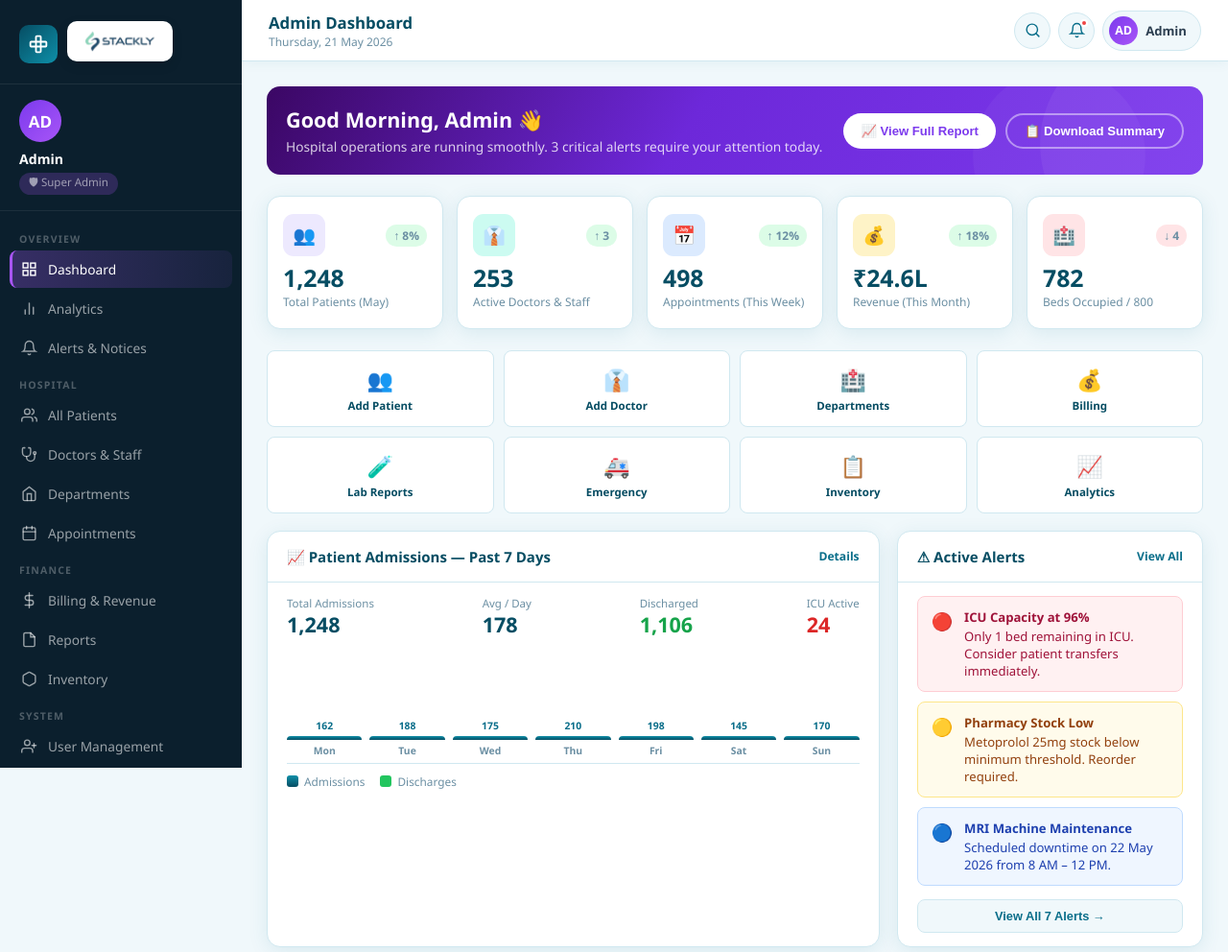
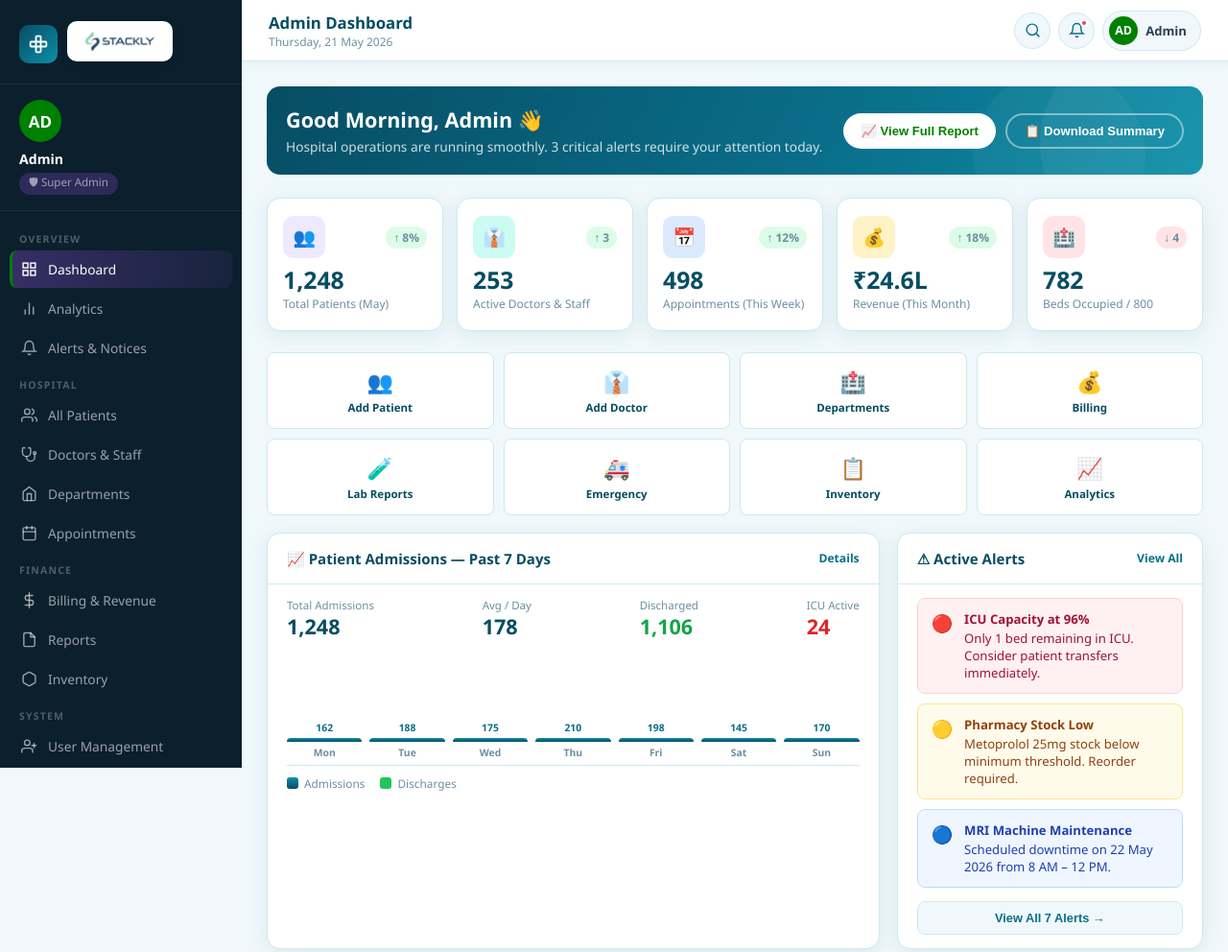
Before and after one commit to Sairam-hh/hospital_theme, a plain HTML site: page admin-dashboard.html in a window 1280 px wide. Shown: the top 992 px of the page at 96% size. Drawn offline with Linux system fonts and the light colour scheme.

Commit message:
color change

```diff
--- a/admin-dashboard.html
+++ b/admin-dashboard.html
@@ -23,7 +23,7 @@
     .s-logo-text em{color:var(--accent);font-style:normal;}
 
     .sidebar-user{padding:16px 20px;border-bottom:1px solid rgba(255,255,255,.07);flex-shrink:0;}
-    .s-avatar{width:44px;height:44px;border-radius:50%;background:linear-gradient(135deg,#7c3aed,#a855f7);display:flex;align-items:center;justify-content:center;font-size:17px;color:#fff;font-weight:700;margin-bottom:8px;}
+    .s-avatar{width:44px;height:44px;border-radius:50%;background:linear-gradient(135deg,green,green);display:flex;align-items:center;justify-content:center;font-size:17px;color:#fff;font-weight:700;margin-bottom:8px;}
     .s-name{font-size:.88rem;font-weight:700;color:#fff;}
     .s-role-badge{font-size:.72rem;color:rgba(255,255,255,.55);background:rgba(168,85,247,.22);padding:2px 10px;border-radius:20px;display:inline-block;margin-top:3px;}
 
@@ -32,7 +32,7 @@
     .nav-item{display:flex;align-items:center;gap:11px;padding:10px 12px;border-radius:var(--radius-sm);color:rgba(255,255,255,.58);font-size:.86rem;font-weight:500;cursor:pointer;transition:all .2s;margin-bottom:2px;text-decoration:none;}
     .nav-item svg{width:17px;height:17px;stroke:currentColor;fill:none;stroke-width:2;stroke-linecap:round;flex-shrink:0;}
     .nav-item:hover{background:rgba(255,255,255,.08);color:#fff;}
-    .nav-item.active{background:linear-gradient(90deg,rgba(168,85,247,.28),rgba(168,85,247,.08));border-left:3px solid #a855f7;color:#fff;padding-left:9px;}
+    .nav-item.active{background:linear-gradient(90deg,rgba(168,85,247,.28),rgba(168,85,247,.08));border-left:3px solid green;color:#fff;padding-left:9px;}
 
     .sidebar-footer{padding:14px 20px;border-top:1px solid rgba(255,255,255,.07);flex-shrink:0;}
     .logout-btn{display:flex;align-items:center;gap:10px;color:rgba(255,255,255,.50);font-size:.84rem;cursor:pointer;text-decoration:none;transition:color .2s;}
@@ -52,20 +52,20 @@
     .tb-icon-btn svg{width:17px;height:17px;stroke:var(--primary);fill:none;stroke-width:2;stroke-linecap:round;}
     .notif-dot{position:absolute;top:6px;right:6px;width:8px;height:8px;background:#ef4444;border-radius:50%;border:2px solid #fff;}
     .tb-admin-badge{display:flex;align-items:center;gap:8px;background:var(--light);border:1px solid var(--border);border-radius:30px;padding:5px 14px 5px 6px;cursor:pointer;}
-    .tb-admin-avatar{width:30px;height:30px;border-radius:50%;background:linear-gradient(135deg,#7c3aed,#a855f7);display:flex;align-items:center;justify-content:center;color:#fff;font-weight:700;font-size:.78rem;}
+    .tb-admin-avatar{width:30px;height:30px;border-radius:50%;background:linear-gradient(135deg,green,green);display:flex;align-items:center;justify-content:center;color:#fff;font-weight:700;font-size:.78rem;}
     .tb-admin-name{font-size:.82rem;font-weight:600;color:var(--text);}
 
     /* ── MAIN ── */
     .main{margin-left:252px;margin-top:64px;padding:26px;min-height:calc(100vh - 64px);}
 
     /* ── GREETING BANNER ── */
-    .banner{background:linear-gradient(120deg,#3b0764 0%,#6d28d9 45%,#7c3aed 100%);border-radius:var(--radius);padding:26px 30px;color:#fff;margin-bottom:22px;position:relative;overflow:hidden;display:flex;justify-content:space-between;align-items:center;flex-wrap:wrap;gap:16px;}
+    .banner{background:linear-gradient(120deg,var(--primary-dark) 0%,var(--primary) 60%,var(--primary-mid) 100%);border-radius:var(--radius);padding:28px 32px;color:#fff;margin-bottom:24px;position:relative;overflow:hidden;display:flex;justify-content:space-between;align-items:center;flex-wrap:wrap;gap:16px;}
     .banner::before{content:'';position:absolute;right:-50px;top:-50px;width:220px;height:220px;border-radius:50%;background:rgba(255,255,255,.05);}
     .banner::after{content:'';position:absolute;right:60px;bottom:-70px;width:180px;height:180px;border-radius:50%;background:rgba(255,255,255,.04);}
     .banner-text h2{font-size:1.35rem;font-weight:700;margin-bottom:4px;}
     .banner-text p{font-size:.86rem;opacity:.80;}
     .banner-actions{display:flex;gap:10px;flex-wrap:wrap;position:relative;z-index:2;}
-    .btn-purple{background:#fff;color:#7c3aed;padding:9px 18px;border-radius:30px;font-size:.82rem;font-weight:700;border:none;cursor:pointer;display:flex;align-items:center;gap:6px;transition:all .2s;}
+    .btn-purple{background:#fff;color:green;padding:9px 18px;border-radius:30px;font-size:.82rem;font-weight:700;border:none;cursor:pointer;display:flex;align-items:center;gap:6px;transition:all .2s;}
     .btn-purple:hover{background:#ede9fe;}
     .btn-ghost-w{border:2px solid rgba(255,255,255,.45);color:#fff;padding:9px 18px;border-radius:30px;font-size:.82rem;font-weight:600;background:transparent;cursor:pointer;transition:all .2s;}
     .btn-ghost-w:hover{background:rgba(255,255,255,.12);}
```
Also changed, not shown: doctor-dashboard.html (+3 -2 lines).
